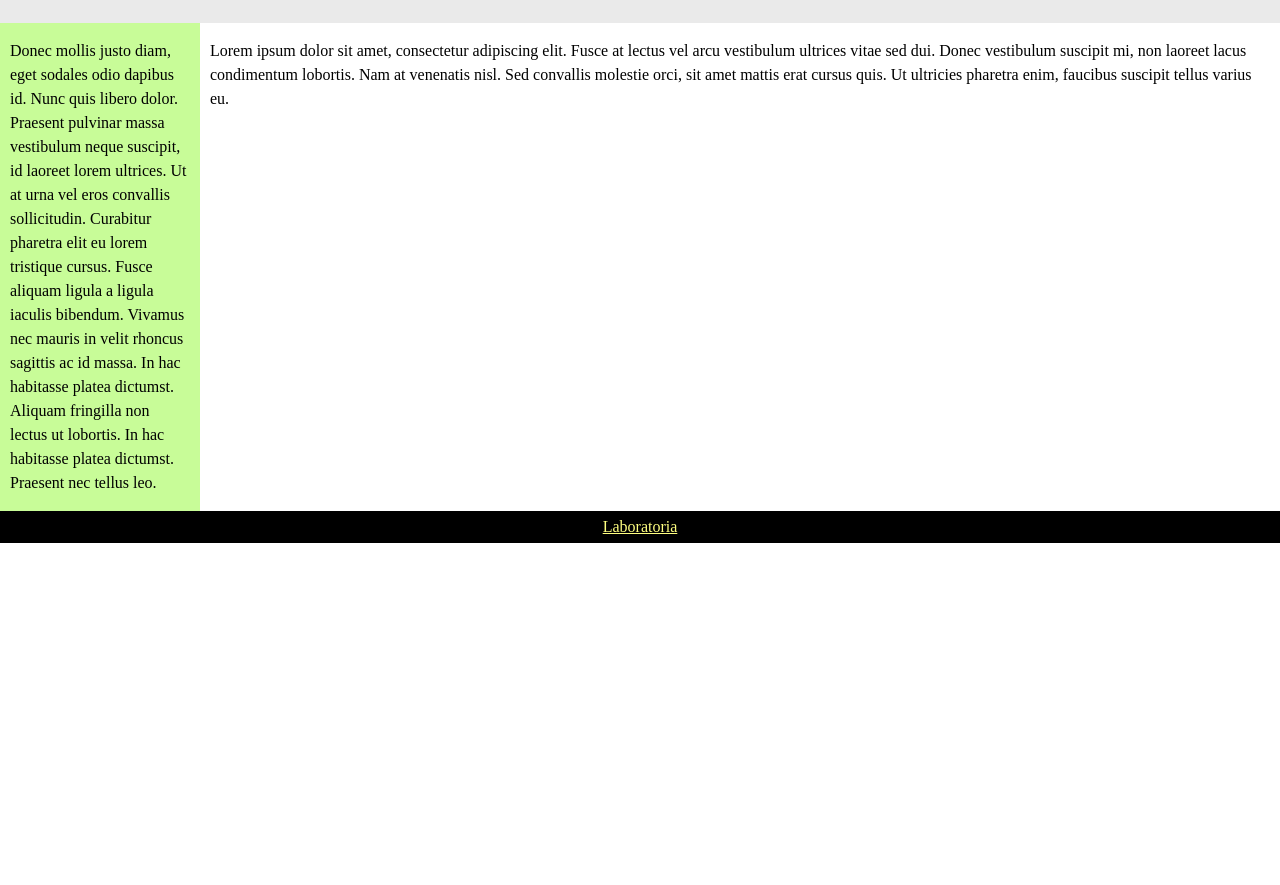
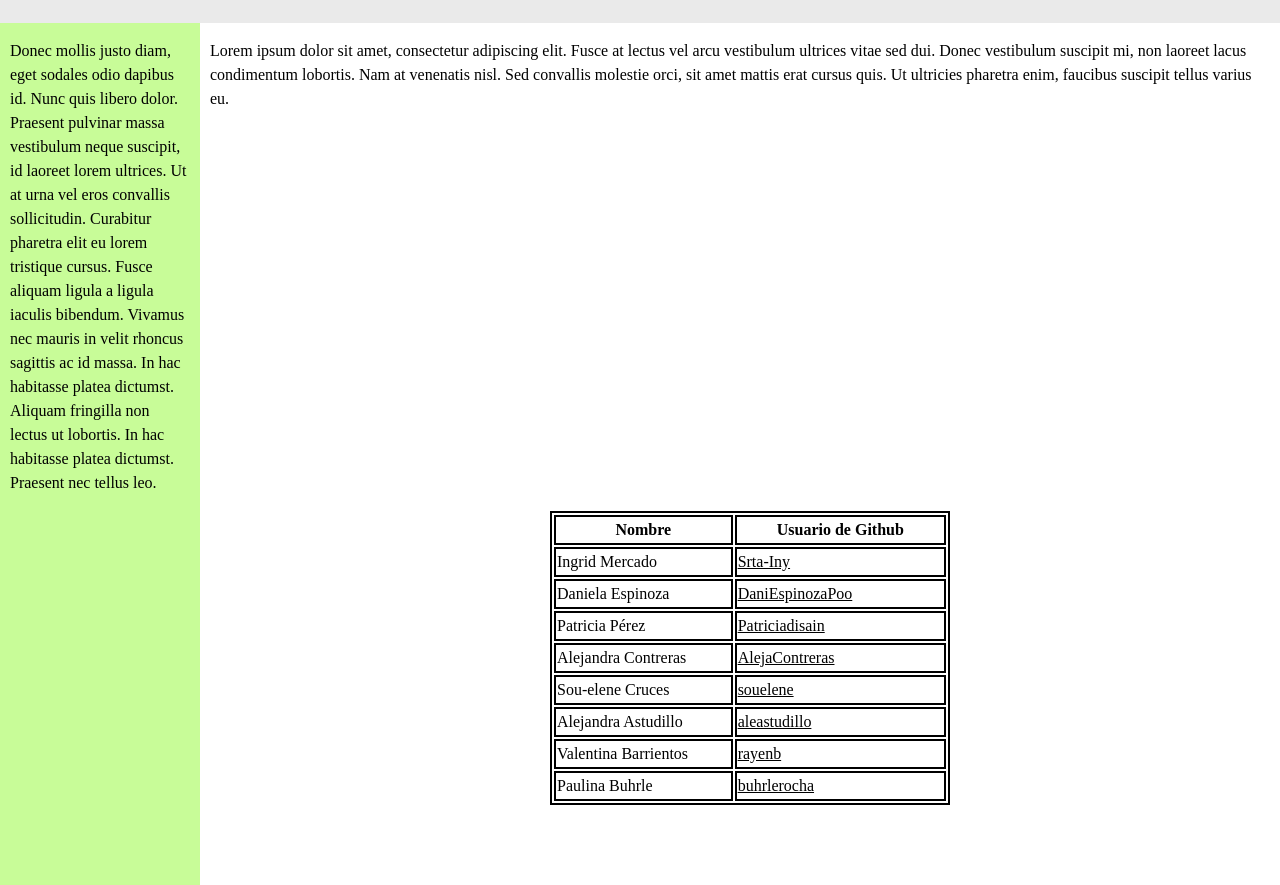
Before and after one commit to buhrlerocha/git-css, a plain HTML site: page index.html in a window 1280 px wide. Shown: the part 67-952 px from the top of the page. Before the commit the page ends 800 px from the top, so only its background shows below. Drawn offline with Linux system fonts and the light colour scheme; files that its build step writes are made by us from their sources.

Commit message:
tabla con contacto de github de las colaboradoras lobas

```diff
--- a/css/style.css
+++ b/css/style.css
@@ -67,3 +67,12 @@ margin-top: 0;
 	}
 }
 /* ####### Acá va su código ####### */
+table,td,th {
+	border: 2px solid black;
+	margin-left: 550px;
+	margin-bottom: 200px;
+	width: 400px;
+}
+a {
+	color: black;
+}
--- a/index.html
+++ b/index.html
@@ -4,7 +4,7 @@
 	<meta charset="utf-8" />
 	<meta name="viewport" content="width=device-width, initial-scale=1">
 	<title>Ejercicio git+css</title>
-	<link rel="stylesheet" type="text/css" href="style.css">
+	<link rel="stylesheet" type="text/css" href="css/style.css">
 
 	<script type="text/javascript">
 		var gibberish=["This is just some filler text", "Welcome to Dynamic Drive CSS Library", "Demo content nothing to read here"]
@@ -34,7 +34,54 @@
 				<!-- BARRA IZQUIERDA -->
 				<p>Donec mollis justo diam, eget sodales odio dapibus id. Nunc quis libero dolor. Praesent pulvinar massa vestibulum neque suscipit, id laoreet lorem ultrices. Ut at urna vel eros convallis sollicitudin. Curabitur pharetra elit eu lorem tristique cursus. Fusce aliquam ligula a ligula iaculis bibendum. Vivamus nec mauris in velit rhoncus sagittis ac id massa. In hac habitasse platea dictumst. Aliquam fringilla non lectus ut lobortis. In hac habitasse platea dictumst. Praesent nec tellus leo.</p>
 			</div>
+
+
+            <table>
+            	<thead>
+            		<tr>
+            			<th>Nombre</th>
+            			<th>Usuario de Github</th>
+            		</tr>
+            	</thead>
+            	<tbody>
+            		<tr>
+            			<td>Ingrid Mercado</td>
+            			<td><a href="https://github.com/Srta-Iny">Srta-Iny</a></td>
+            		</tr>
+            		<tr>
+            			<td>Daniela Espinoza</td>
+            			<td><a href="https://github.com/DaniEspinozaPoo">DaniEspinozaPoo</a></td>
+            		</tr>
+            		<tr>
+            			<td>Patricia Pérez</td>
+            			<td><a href="https://github.com/Patriciadisain">Patriciadisain</a></td>
+            		</tr>
+            		<tr>
+            			<td>Alejandra Contreras</td>
+            			<td><a href="https://github.com/AleJaContrers">AlejaContreras</a></td>
+            		</tr>
+            		<tr>
+            			<td>Sou-elene Cruces</td>
+            			<td><a href="https://github.com/souelene">souelene</a></td>
+            		</tr>
+                    <tr>
+            			<td>Alejandra Astudillo</td>
+            			<td><a href="https://Github.com/aleastudillo211">aleastudillo</a></td>
+            		</tr>
+            		<tr>
+            			<td>Valentina Barrientos</td>
+            			<td><a href="https://Github.com/rayenb">rayenb</a></td>
+            		</tr>
+            		<tr>
+            			<td>Paulina Buhrle</td>
+            			<td><a href="https://Github.com/buhrlerocha">buhrlerocha</a></td>
+            		</tr>
+            	</tbody>
+            </table>
+
+
 		</div>
+
 
 		<div id="footer"><a href="http://www.laboratoria.cl/" target="_blank">Laboratoria</a></div>
 
```
